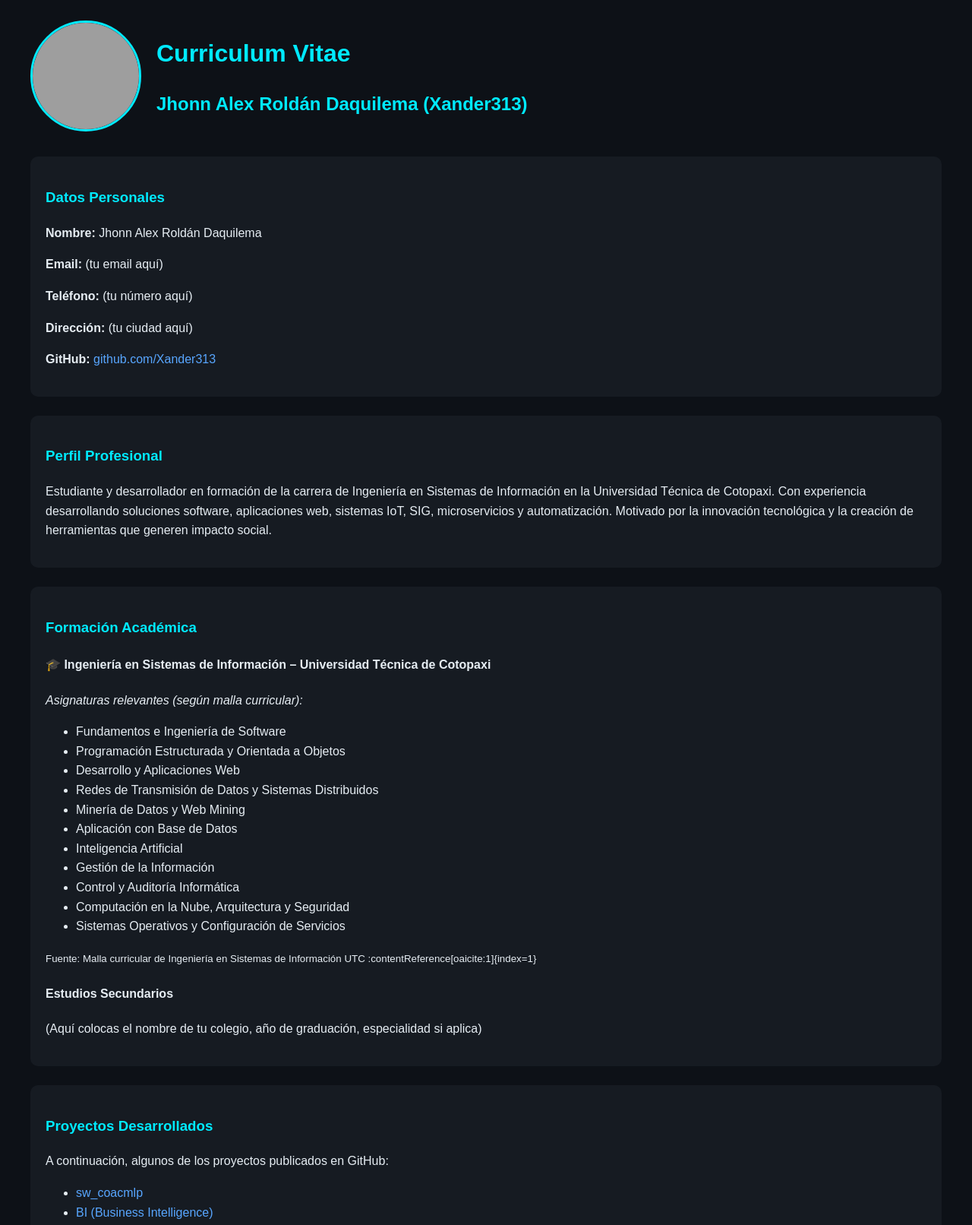
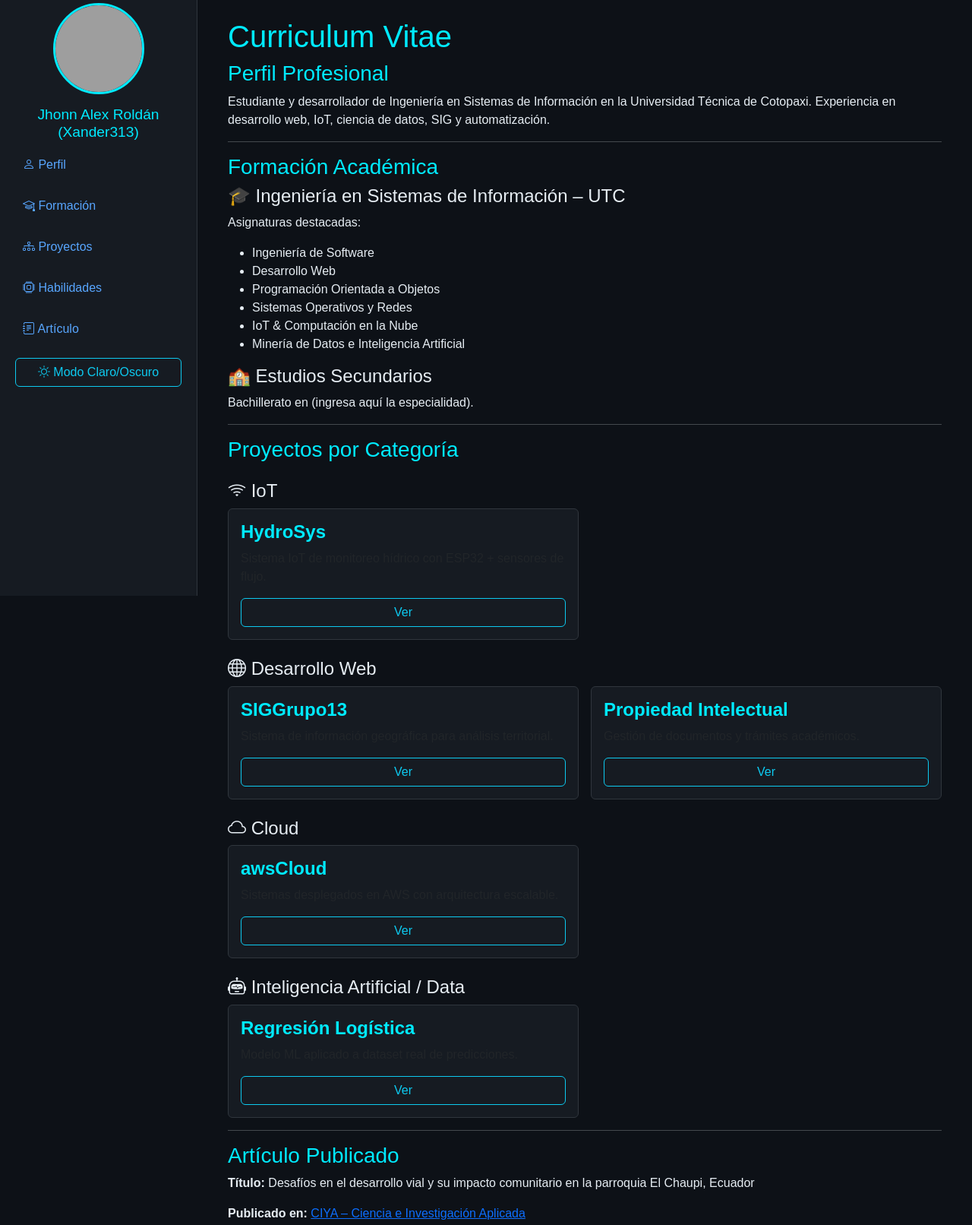
Before and after one commit to Xander313/Xander313.github.io, a plain HTML site: page index.html in a window 1280 px wide. Shown: the part 16-1628 px from the top of the page at 76% size. Drawn offline with nearby package versions, Linux system fonts and the light colour scheme; grey boxes are pictures that could not be loaded.

Commit message:
Update index.html

```diff
--- a/index.html
+++ b/index.html
@@ -3,166 +3,280 @@
 <head>
 <meta charset="UTF-8">
 <title>Curriculum Vitae - Xander313</title>
+
+<!-- Bootstrap -->
+<link href="https://cdn.jsdelivr.net/npm/bootstrap@5.3.2/dist/css/bootstrap.min.css" rel="stylesheet">
+
+<!-- Íconos -->
+<link rel="stylesheet" href="https://cdn.jsdelivr.net/npm/bootstrap-icons@1.11.1/font/bootstrap-icons.css">
+
 <style>
-    body {
-        font-family: Arial, sans-serif;
-        background: #0d1117;
-        color: #e6edf3;
-        margin: 0;
-        padding: 40px;
-        line-height: 1.6;
-    }
-    h1, h2, h3 { color: #00eaff; }
-    .section {
-        background: #161b22;
-        padding: 20px;
-        border-radius: 10px;
-        margin-bottom: 25px;
-    }
-
-
-
-.header {
+/* ================== GENERAL =================== */
+body {
+    font-family: Arial, sans-serif;
+    background: #0d1117;
+    color: #e6edf3;
+    margin: 0;
+    padding: 0;
     display: flex;
-    align-items: center;
-    gap: 20px; /* separación entre foto y texto */
-    margin-bottom: 30px;
 }
 
-.foto {
-    width: 140px;
-    height: 140px;
+/* ================== SIDEBAR =================== */
+.sidebar {
+    width: 260px;
+    background: #161b22;
+    height: 100vh;
+    padding: 20px;
+    position: fixed;
+    border-right: 1px solid #30363d;
+}
+
+.sidebar img {
+    width: 120px;
+    height: 120px;
     border-radius: 50%;
-    object-fit: cover;
+    display: block;
+    margin: 0 auto 15px;
     border: 3px solid #00eaff;
 }
 
+.sidebar h2 {
+    font-size: 1.2rem;
+    text-align: center;
+    color: #00eaff;
+}
 
-    a { color: #58a6ff; text-decoration: none; }
-    a:hover { text-decoration: underline; }
-    ul { margin-top: 0; }
+.sidebar a {
+    display: block;
+    padding: 10px;
+    margin-top: 10px;
+    color: #58a6ff;
+    text-decoration: none;
+    border-radius: 6px;
+    transition: background 0.2s ease;
+}
+
+.sidebar a:hover {
+    background: #21262d;
+}
+
+/* ================== CONTENIDO =================== */
+.content {
+    margin-left: 260px;
+    padding: 40px;
+    width: 100%;
+    animation: fadeIn 0.8s ease;
+}
+
+@keyframes fadeIn {
+    from { opacity: 0; transform: translateY(20px); }
+    to   { opacity: 1; transform: translateY(0); }
+}
+
+/* ================== TITULOS =================== */
+h1, h2, h3 { color: #00eaff; }
+
+/* ================== CARDS PROYECTOS =================== */
+.proyecto-card {
+    background: #161b22;
+    border: 1px solid #30363d;
+    transition: transform 0.25s ease, box-shadow 0.25s ease;
+}
+
+.proyecto-card:hover {
+    transform: translateY(-6px);
+    box-shadow: 0px 8px 20px rgba(0, 238, 255, 0.2);
+}
+
+.proyecto-title {
+    color: #00eaff;
+    font-weight: bold;
+}
+
+/* ================== MODO CLARO =================== */
+.light-mode {
+    background: #f5f5f5 !important;
+    color: #111 !important;
+}
+
+.light-mode .sidebar {
+    background: #e9e9e9;
+    color: #111;
+}
+
+.light-mode .sidebar a {
+    color: #111;
+}
+
+.light-mode .section,
+.light-mode .proyecto-card {
+    background: white;
+    color: black;
+    border-color: #ccc;
+}
 </style>
 </head>
 <body>
 
-<div class="header">
-    <img src="https://lh3.googleusercontent.com/a/ACg8ocKUm9x2cA6AM0q6u_kn9mNHhPaRsn0Pk7kNPg3seA8zKaBcwHI=s288-c-no" class="foto" alt="Foto de perfil">
+<!-- ================== SIDEBAR =================== -->
+<div class="sidebar">
+    <img src="https://lh3.googleusercontent.com/a/ACg8ocKUm9x2cA6AM0q6u_kn9mNHhPaRsn0Pk7kNPg3seA8zKaBcwHI=s288-c-no">
+    <h2>Jhonn Alex Roldán (Xander313)</h2>
 
-    <div>
-        <h1>Curriculum Vitae</h1>
-        <h2>Jhonn Alex Roldán Daquilema (Xander313)</h2>
-    </div>
+    <a href="#perfil"><i class="bi bi-person"></i> Perfil</a>
+    <a href="#formacion"><i class="bi bi-mortarboard"></i> Formación</a>
+    <a href="#proyectos"><i class="bi bi-diagram-3"></i> Proyectos</a>
+    <a href="#habilidades"><i class="bi bi-cpu"></i> Habilidades</a>
+    <a href="#articulo"><i class="bi bi-journal-text"></i> Artículo</a>
+
+    <button onclick="toggleMode()" class="btn btn-outline-info w-100 mt-3">
+        <i class="bi bi-brightness-high"></i> Modo Claro/Oscuro
+    </button>
 </div>
 
+<!-- ================== CONTENIDO PRINCIPAL =================== -->
+<div class="content">
 
-<!-- ============================
-      SECCIÓN: DATOS PERSONALES
-=============================== -->
-<div class="section">
-    <h3>Datos Personales</h3>
-    <p><strong>Nombre:</strong> Jhonn Alex Roldán Daquilema</p>
-    <p><strong>Email:</strong> (tu email aquí)</p>
-    <p><strong>Teléfono:</strong> (tu número aquí)</p>
-    <p><strong>Dirección:</strong> (tu ciudad aquí)</p>
-    <p><strong>GitHub:</strong> <a href="https://github.com/Xander313" target="_blank">github.com/Xander313</a></p>
+<!-- PERFIL -->
+<section id="perfil">
+    <h1>Curriculum Vitae</h1>
+    <h3>Perfil Profesional</h3>
+    <p>
+        Estudiante y desarrollador de Ingeniería en Sistemas de Información
+        en la Universidad Técnica de Cotopaxi. Experiencia en desarrollo web, IoT,
+        ciencia de datos, SIG y automatización.
+    </p>
+</section>
+
+<hr>
+
+<!-- FORMACIÓN -->
+<section id="formacion">
+    <h3>Formación Académica</h3>
+
+    <h4>🎓 Ingeniería en Sistemas de Información – UTC</h4>
+    <p>Asignaturas destacadas:</p>
+
+    <ul>
+        <li>Ingeniería de Software</li>
+        <li>Desarrollo Web</li>
+        <li>Programación Orientada a Objetos</li>
+        <li>Sistemas Operativos y Redes</li>
+        <li>IoT & Computación en la Nube</li>
+        <li>Minería de Datos e Inteligencia Artificial</li>
+    </ul>
+
+    <h4>🏫 Estudios Secundarios</h4>
+    <p>Bachillerato en (ingresa aquí la especialidad).</p>
+</section>
+
+<hr>
+
+<!-- ================== PROYECTOS =================== -->
+<section id="proyectos">
+<h3>Proyectos por Categoría</h3>
+
+<!-- ==== IoT ==== -->
+<h4 class="mt-4"><i class="bi bi-wifi"></i> IoT</h4>
+<div class="row g-3">
+
+    <div class="col-md-6">
+        <div class="card proyecto-card p-3">
+            <h4 class="proyecto-title">HydroSys</h4>
+            <p>Sistema IoT de monitoreo hídrico con ESP32 + sensores de flujo.</p>
+            <a href="https://github.com/Xander313/HydroSys" target="_blank" class="btn btn-outline-info">Ver</a>
+        </div>
+    </div>
+
 </div>
 
-<!-- ============================
-      SECCIÓN: PERFIL PROFESIONAL
-=============================== -->
-<div class="section">
-    <h3>Perfil Profesional</h3>
-    <p>
-        Estudiante y desarrollador en formación de la carrera de Ingeniería en Sistemas de Información
-        en la Universidad Técnica de Cotopaxi. Con experiencia desarrollando soluciones software, aplicaciones web,
-        sistemas IoT, SIG, microservicios y automatización.
-        Motivado por la innovación tecnológica y la creación de herramientas que generen impacto social.
-    </p>
+<!-- ==== WEB ==== -->
+<h4 class="mt-4"><i class="bi bi-globe"></i> Desarrollo Web</h4>
+<div class="row g-3">
+
+    <div class="col-md-6">
+        <div class="card proyecto-card p-3">
+            <h4 class="proyecto-title">SIGGrupo13</h4>
+            <p>Sistema de información geográfica para análisis territorial.</p>
+            <a href="https://github.com/Xander313/SIGGrupo13" class="btn btn-outline-info" target="_blank">Ver</a>
+        </div>
+    </div>
+
+    <div class="col-md-6">
+        <div class="card proyecto-card p-3">
+            <h4 class="proyecto-title">Propiedad Intelectual</h4>
+            <p>Gestión de documentos y trámites académicos.</p>
+            <a href="https://github.com/Xander313/propiedadIntelectual" class="btn btn-outline-info" target="_blank">Ver</a>
+        </div>
+    </div>
+
 </div>
 
-<!-- ============================
-      SECCIÓN: FORMACIÓN
-=============================== -->
-<div class="section">
-    <h3>Formación Académica</h3>
+<!-- ==== CLOUD ==== -->
+<h4 class="mt-4"><i class="bi bi-cloud"></i> Cloud</h4>
+<div class="row g-3">
 
-    <h4>🎓 Ingeniería en Sistemas de Información – Universidad Técnica de Cotopaxi</h4>
-    <p><em>Asignaturas relevantes (según malla curricular):</em></p>
-    <ul>
-        <li>Fundamentos e Ingeniería de Software</li>
-        <li>Programación Estructurada y Orientada a Objetos</li>
-        <li>Desarrollo y Aplicaciones Web</li>
-        <li>Redes de Transmisión de Datos y Sistemas Distribuidos</li>
-        <li>Minería de Datos y Web Mining</li>
-        <li>Aplicación con Base de Datos</li>
-        <li>Inteligencia Artificial</li>
-        <li>Gestión de la Información</li>
-        <li>Control y Auditoría Informática</li>
-        <li>Computación en la Nube, Arquitectura y Seguridad</li>
-        <li>Sistemas Operativos y Configuración de Servicios</li>
-    </ul>
-    <p><small>Fuente: Malla curricular de Ingeniería en Sistemas de Información UTC :contentReference[oaicite:1]{index=1}</small></p>
+    <div class="col-md-6">
+        <div class="card proyecto-card p-3">
+            <h4 class="proyecto-title">awsCloud</h4>
+            <p>Sistemas desplegados en AWS con arquitectura escalable.</p>
+            <a href="https://github.com/Xander313/awsCloud" class="btn btn-outline-info" target="_blank">Ver</a>
+        </div>
+    </div>
 
-    <h4>Estudios Secundarios</h4>
-    <p>(Aquí colocas el nombre de tu colegio, año de graduación, especialidad si aplica)</p>
 </div>
 
-<!-- ============================
-      SECCIÓN: PROYECTOS
-=============================== -->
-<div class="section">
-    <h3>Proyectos Desarrollados</h3>
-    <p>A continuación, algunos de los proyectos publicados en GitHub:</p>
+<!-- ==== IA / DATA ==== -->
+<h4 class="mt-4"><i class="bi bi-robot"></i> Inteligencia Artificial / Data</h4>
+<div class="row g-3">
 
-    <ul>
-        <li><a href="https://github.com/Xander313/sw_coacmlp" target="_blank">sw_coacmlp</a></li>
-        <li><a href="https://github.com/Xander313/BI" target="_blank">BI (Business Intelligence)</a></li>
-        <li><a href="https://github.com/Xander313/SIGGrupo13" target="_blank">SIGGrupo13 – Sistema Geográfico</a></li>
-        <li><a href="https://github.com/Xander313/HydroSys" target="_blank">HydroSys (IoT Agua + ESP32)</a></li>
-        <li><a href="https://github.com/Xander313/cloudWork" target="_blank">cloudWork</a></li>
-        <li><a href="https://github.com/Xander313/propiedadIntelectual" target="_blank">Sistema Propiedad Intelectual</a></li>
-        <li><a href="https://github.com/Xander313/SIGTurismo" target="_blank">SIGTurismo</a></li>
-        <li><a href="https://github.com/Xander313/ASPDOTNETDJANGO" target="_blank">ASPDOTNET + Django</a></li>
-        <li><a href="https://github.com/Xander313/Logistica" target="_blank">Regresión Logística</a></li>
-        <li><a href="https://github.com/Xander313/Geolocalizacion" target="_blank">Geolocalización</a></li>
-    </ul>
+    <div class="col-md-6">
+        <div class="card proyecto-card p-3">
+            <h4 class="proyecto-title">Regresión Logística</h4>
+            <p>Modelo ML aplicado a dataset real de predicciones.</p>
+            <a href="https://github.com/Xander313/Logistica" class="btn btn-outline-info" target="_blank">Ver</a>
+        </div>
+    </div>
 
-    <p><strong>GitHub completo:</strong>
-    <a href="https://github.com/Xander313" target="_blank">github.com/Xander313</a></p>
 </div>
 
-<!-- ============================
-      SECCIÓN: ARTÍCULO PUBLICADO
-=============================== -->
-<div class="section">
-    <h3>Artículo Publicado</h3>
-    <p><strong>Título:</strong> Desafíos en el desarrollo vial y su impacto comunitario en la parroquia El Chaupi, Ecuador</p>
+</section>
 
-    <p><strong>Autores:</strong><br>
-    Jhonn Alex Roldan Daquilema<br>
-    Diego Johnathan Telenchana Punina<br>
-    Eddy Álvaro Lucero Tipán<br>
-    Nashely Mikaela Betancourt Toscano<br>
-    GAD Parroquial El Chaupi
-    </p>
+<hr>
 
-    <p><strong>Publicado en:</strong> <a href="https://investigacion.utc.edu.ec/index.php/ciya/article/view/1060" target="_blank">CIYA – Ciencia e Investigación Aplicada</a></p>
+<!-- ARTÍCULO -->
+<section id="articulo">
+<h3>Artículo Publicado</h3>
+
+<p><strong>Título:</strong> Desafíos en el desarrollo vial y su impacto comunitario en la parroquia El Chaupi, Ecuador</p>
+
+<p><strong>Publicado en:</strong>
+<a href="https://investigacion.utc.edu.ec/index.php/ciya/article/view/1060" target="_blank">CIYA – Ciencia e Investigación Aplicada</a></p>
+</section>
+
+<hr>
+
+<!-- HABILIDADES -->
+<section id="habilidades">
+<h3>Habilidades Técnicas</h3>
+<ul>
+    <li>Desarrollo Web (Django, Laravel, ASP.NET, JS)</li>
+    <li>IoT con ESP32</li>
+    <li>AWS, Docker, Docker Compose</li>
+    <li>Bases de datos relacionales</li>
+    <li>Flutter móvil</li>
+    <li>Machine Learning básico</li>
+</ul>
+</section>
+
 </div>
 
-<!-- ============================
-      SECCIÓN: HABILIDADES
-=============================== -->
-<div class="section">
-    <h3>Habilidades Técnicas</h3>
-    <ul>
-        <li>Desarrollo Web: HTML, CSS, JS, Django, Laravel, ASP.NET</li>
-        <li>IoT: ESP32, sensores, protocolos MQTT/HTTP</li>
-        <li>Bases de datos: MySQL, PostgreSQL, SQL Server</li>
-        <li>Cloud: AWS, Docker, Docker Compose</li>
-        <li>Movil: Flutter</li>
-        <li>Data: Python, Machine Learning básico</li>
-    </ul>
-</div>
+<!-- SCRIPT MODO OSCURO -->
+<script>
+function toggleMode() {
+    document.body.classList.toggle("light-mode");
+}
+</script>
 
 </body>
 </html>
```
